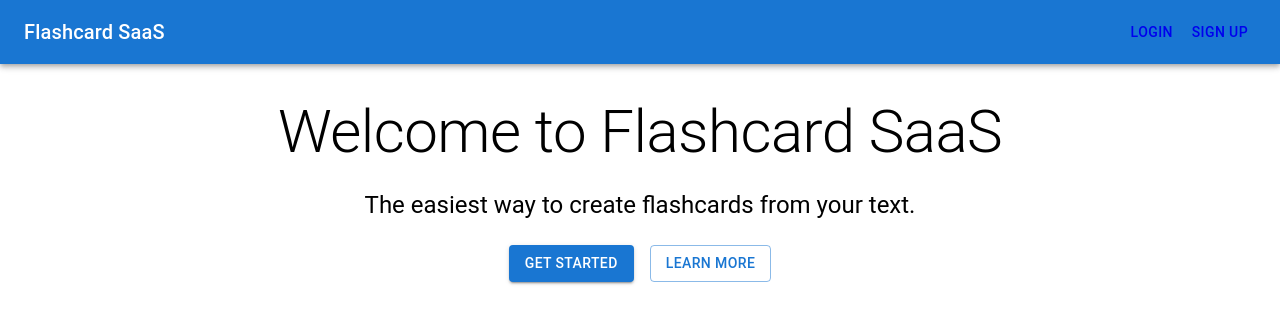
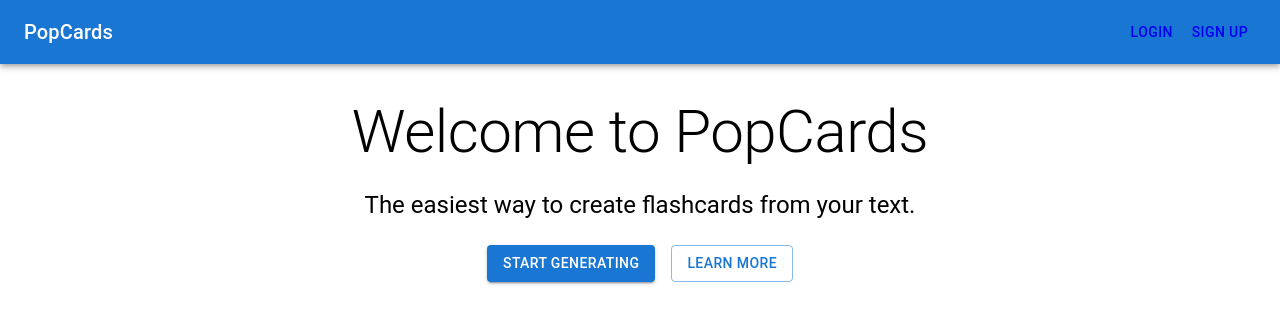
Before and after one commit to Hunaina-Hussain/PopCards, a Next.js app: page / in a window 1280 px wide. Shown: the top 324 px of the page. Built offline with nearby package versions, Linux system fonts and the light colour scheme; no server answers.

Commit message:
Issues resolved SK28

```diff
--- a/app/page.js
+++ b/app/page.js
@@ -14,7 +14,7 @@ export default function Home() {
       <AppBar position="static">
         <Toolbar>
           <Typography variant="h6" style={{ flexGrow: 1 }}>
-            Flashcard SaaS
+            PopCards
           </Typography>
           <SignedOut>
             <Link href="/sign-in" passHref>
@@ -33,14 +33,14 @@ export default function Home() {
 
       <Box sx={{ textAlign: 'center', my: 4 }}>
         <Typography variant="h2" component="h1" gutterBottom>
-          Welcome to Flashcard SaaS
+          Welcome to PopCards
         </Typography>
         <Typography variant="h5" component="h2" gutterBottom>
           The easiest way to create flashcards from your text.
         </Typography>
         <Link href="/generate" passHref>
           <Button variant="contained" color="primary" sx={{ mt: 2, mr: 2 }}>
-            Get Started
+            Start Generating
           </Button>
         </Link>
         <Button variant="outlined" color="primary" sx={{ mt: 2 }}>
--- a/app/sign-in/[[...sign-in]]/page.js
+++ b/app/sign-in/[[...sign-in]]/page.js
@@ -10,7 +10,7 @@ export default function SignUpPage() {
     <><AppBar position="static" sx={{ backgroundColor: '#3f51b5' }}>
             <Toolbar>
                 <Typography variant="h6" sx={{ flexGrow: 1 }}>
-                    Flashcard SaaS
+                    PopCards
                 </Typography>
                 <Button color="inherit">
                     <Link href="/login" passHref>
--- a/app/sign-up/[[...sign-up]]/page.js
+++ b/app/sign-up/[[...sign-up]]/page.js
@@ -10,7 +10,7 @@ export default function SignUpPage() {
     <><AppBar position="static" sx={{ backgroundColor: '#3f51b5' }}>
             <Toolbar>
                 <Typography variant="h6" sx={{ flexGrow: 1 }}>
-                    Flashcard SaaS
+                    PopCards
                 </Typography>
                 <Button color="inherit">
                     <Link href="/login" passHref>
```
